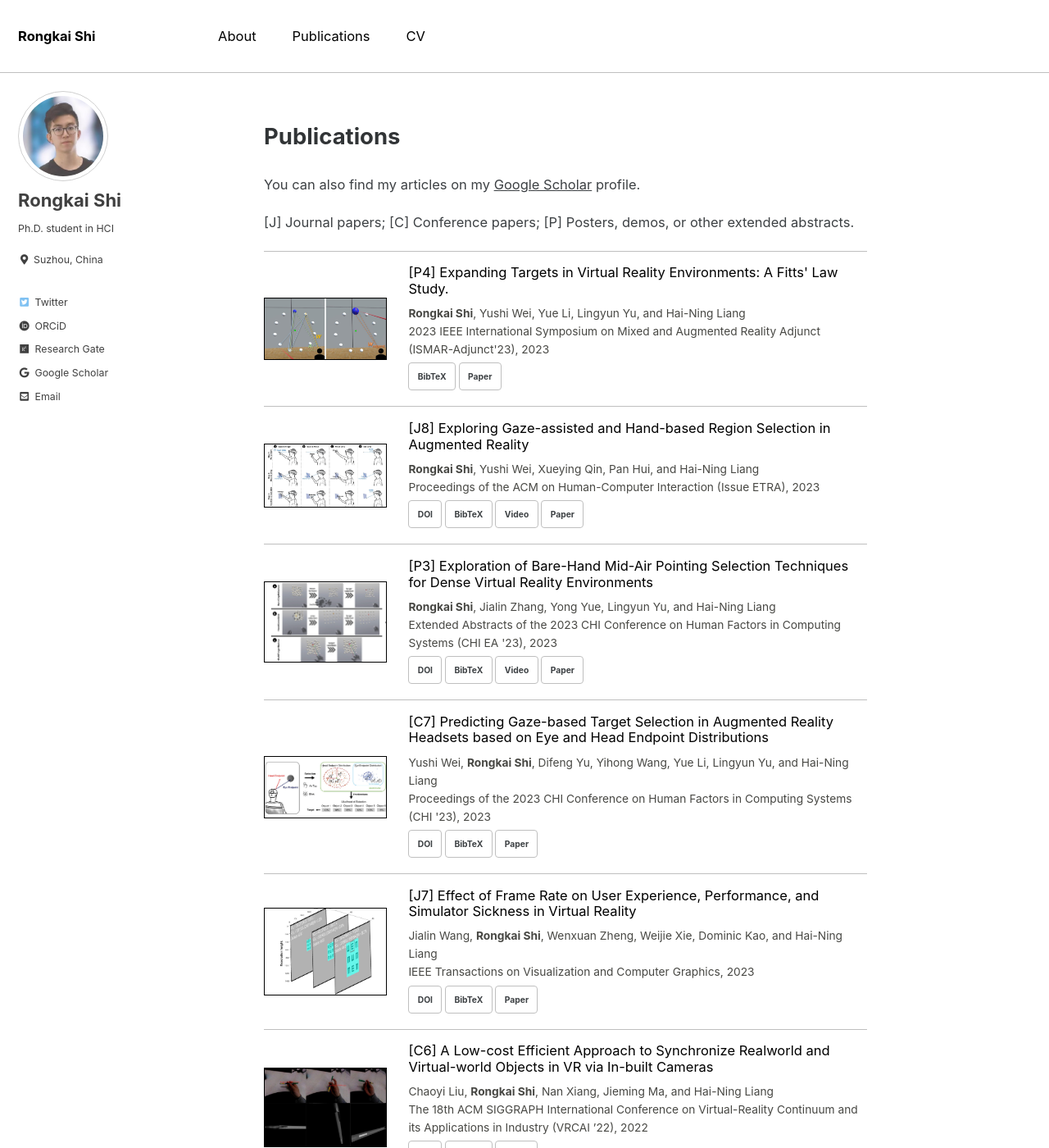
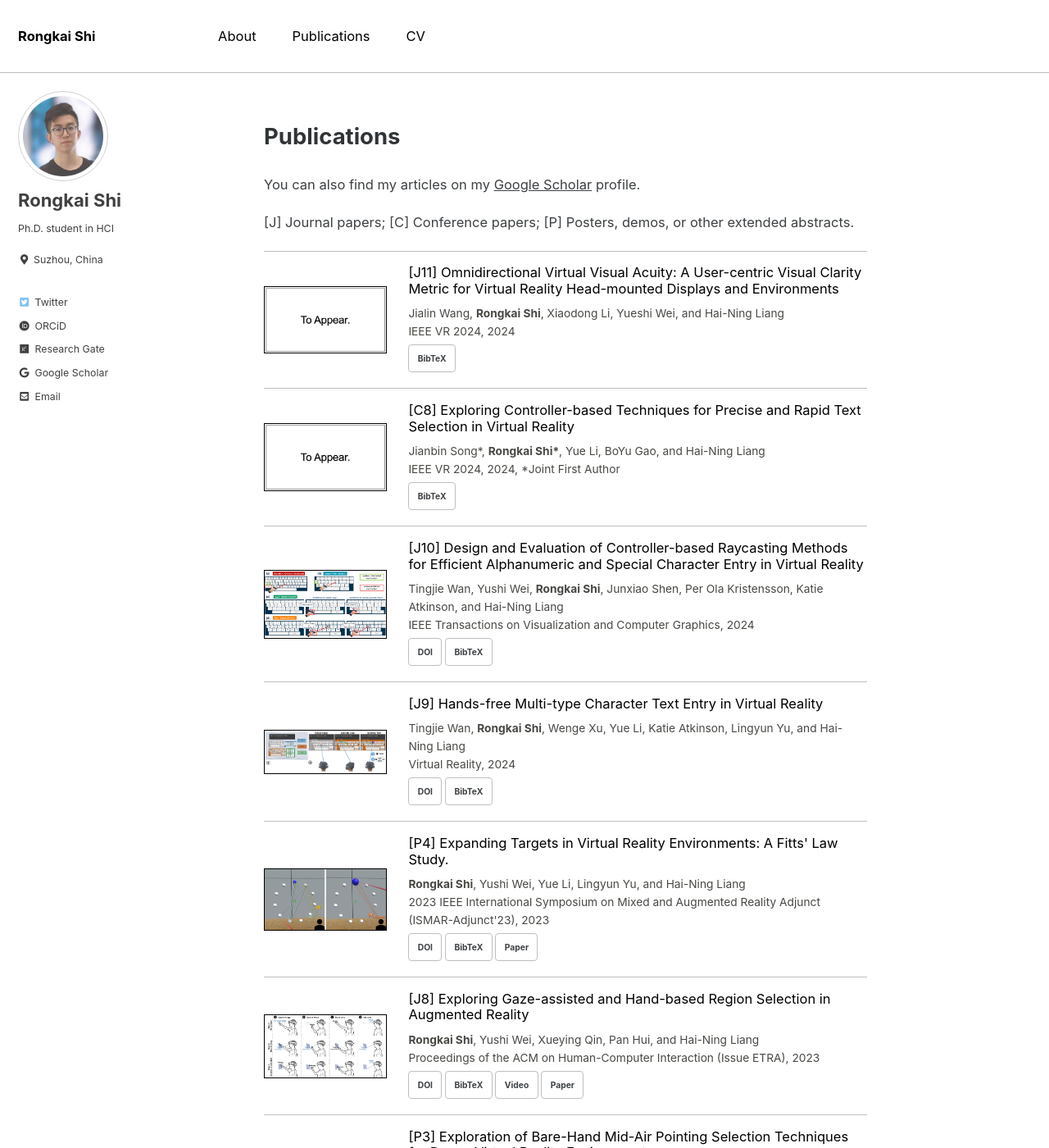
Before and after one commit to rongkaishi/rongkaishi.github.io, a Jekyll site: the page built from publications.html, in a window 1280 px wide and 1400 px high. Shown: the whole window at 82% size. Built offline with Jekyll 4.4.1, drawn with Linux system fonts in a browser that asks for light colours; cached includes are drawn as plain includes; some of the changed text lies outside the part shown.

Commit message:
UpdateJan24

```diff
--- /dev/null
+++ b/_publications/Jialin-VirtualVisualAcuity24.md
@@ -0,0 +1,15 @@
+---
+layout: bibformat
+title: "Omnidirectional Virtual Visual Acuity: A User-centric Visual Clarity Metric for Virtual Reality Head-mounted Displays and Environments"
+authors: Jialin Wang, <b>Rongkai Shi</b>, Xiaodong Li, Yueshi Wei, and Hai-Ning Liang
+publication: IEEE VR 2024
+year: 2024
+doi: ""
+pubtype: journal
+slug: ToAppear
+indexnum: 23
+index: "[J11]"
+video: ""
+---
+
+To appear.
--- /dev/null
+++ b/_publications/Jianbin-TextSelection24.md
@@ -0,0 +1,15 @@
+---
+layout: bibformat
+title: "Exploring Controller-based Techniques for Precise and Rapid Text Selection in Virtual Reality"
+authors: Jianbin Song*, <b>Rongkai Shi*</b>, Yue Li, BoYu Gao, and Hai-Ning Liang
+publication: IEEE VR 2024
+year: 2024, *Joint First Author
+doi: ""
+pubtype: conference
+slug: ToAppear
+indexnum: 22
+index: "[C8]"
+video: ""
+---
+
+To appear.
--- /dev/null
+++ b/_publications/Tingjie-ControllerTextEntry24.md
@@ -0,0 +1,25 @@
+---
+layout: bibformat
+title: "Design and Evaluation of Controller-based Raycasting Methods for Efficient Alphanumeric and Special Character Entry in Virtual Reality"
+authors: Tingjie Wan, Yushi Wei, <b>Rongkai Shi</b>, Junxiao Shen, Per Ola Kristensson, Katie Atkinson, and Hai-Ning Liang
+publication: IEEE Transactions on Visualization and Computer Graphics
+year: 2024
+doi: https://doi.org/10.1109/TVCG.2024.3349428
+pubtype: journal
+slug: Tingjie-ControllerTextEntry24
+indexnum: 21
+index: "[J10]"
+video: ""
+---
+
+
+@ARTICLE{10379826,<br/>
+  author={Wan, Tingjie and Wei, Yushi and Shi, Rongkai and Shen, Junxiao and Kristensson, Per Ola and Atkinson, Katie and Liang, Hai-Ning},<br/>
+  journal={IEEE Transactions on Visualization and Computer Graphics}, <br/>
+  title={Design and Evaluation of Controller-based Raycasting Methods for Efficient Alphanumeric and Special Character Entry in Virtual Reality}, <br/>
+  year={2024},<br/>
+  volume={},<br/>
+  number={},<br/>
+  pages={1-11},<br/>
+  keywords={Keyboards;Layout;Standards;Switches;Touch sensitive screens;Task analysis;Electronic mail;Virtual reality;text entry;keyboard layout;alphanumeric and special character entry;mode-switching;user study},<br/>
+  doi={10.1109/TVCG.2024.3349428}}
--- /dev/null
+++ b/_publications/Tingjie-HandsfreeTextEntry24.md
@@ -0,0 +1,24 @@
+---
+layout: bibformat
+title: "Hands-free Multi-type Character Text Entry in Virtual Reality"
+authors: Tingjie Wan, <b>Rongkai Shi</b>, Wenge Xu, Yue Li, Katie Atkinson, Lingyun Yu, and Hai-Ning Liang
+publication: Virtual Reality
+year: 2024
+doi: https://doi.org/10.1007/s10055-023-00902-z
+pubtype: journal
+slug: Tingjie-HandsfreeTextEntry24
+indexnum: 20
+index: "[J9]"
+video: ""
+---
+
+
+@ARTICLE{Wan2024Handsfree,<br/>
+  author={Wan, Tingjie and Shi, Rongkai and Xu, Wenge and Li, Yue and Atkinson, Katie and Yu, Lingyun and Liang, Hai-Ning},<br/>
+  journal={Virtual Reality}, <br/>
+  title={Hands-free multi-type character text entry in virtual reality}, <br/>
+  year={2024},<br/>
+  volume={28},<br/>
+  number={8},<br/>
+  pages={1-19},<br/>
+  doi={10.1007/s10055-023-00902-z}}
--- a/_publications/rk-expansion23.md
+++ b/_publications/rk-expansion23.md
@@ -4,7 +4,7 @@ title: "Expanding Targets in Virtual Reality Environments: A Fitts' Law Study."
 authors: <b>Rongkai Shi</b>, Yushi Wei, Yue Li, Lingyun Yu, and Hai-Ning Liang
 publication: 2023 IEEE International Symposium on Mixed and Augmented Reality Adjunct (ISMAR-Adjunct'23)
 year: 2023
-doi: ""
+doi: "https://doi.org/10.1109/ISMAR-Adjunct60411.2023.00132"
 pubtype: poster
 slug: rk-expansion23
 indexnum: 19
@@ -14,4 +14,13 @@ selected: false
 paperrep: true
 ---
 
-To appear.
+@INPROCEEDINGS{10322135, <br/>
+  author={Shi, Rongkai and Wei, Yushi and Li, Yue and Yu, Lingyun and Liang, Hai-Ning},<br/>
+  booktitle={2023 IEEE International Symposium on Mixed and Augmented Reality Adjunct (ISMAR-Adjunct)}, <br/>
+  title={Expanding Targets in Virtual Reality Environments: A Fitts’ Law Study}, <br/>
+  year={2023},<br/>
+  volume={},<br/>
+  number={},<br/>
+  pages={615-618},<br/>
+  keywords={Head-mounted displays;ISO Standards;Resists;Task analysis;Augmented reality;Human-centered computing;Human computer interaction (HCI);Interaction paradigms;Virtual reality;Empirical studies in HCI},<br/>
+  doi={10.1109/ISMAR-Adjunct60411.2023.00132}}
--- a/_publications/rk-freehanddense23.md
+++ b/_publications/rk-freehanddense23.md
@@ -1,9 +1,9 @@
 ---
 layout: bibformat
 title: "Exploration of Bare-Hand Mid-Air Pointing Selection Techniques for Dense Virtual Reality Environments"
-authors: <b>Rongkai Shi</b>, Jialin Zhang, Yong Yue, Lingyun Yu, and Hai-Ning Liang
+authors: <b>Rongkai Shi*</b>, Jialin Zhang*, Yong Yue, Lingyun Yu, and Hai-Ning Liang
 publication: Extended Abstracts of the 2023 CHI Conference on Human Factors in Computing Systems (CHI EA '23)
-year: 2023
+year: 2023, *Joint First Author
 doi: https://doi.org/10.1145/3544549.3585615
 pubtype: poster
 slug: rk-freehanddense23
```
Also changed, not shown: _layouts/home.html (+11 -6 lines), assets/pubimg/Tingjie-ControllerTextEntry24.jpg (added), assets/pubimg/Tingjie-HandsfreeTextEntry24.jpg (added), assets/pubimg/ToAppear.jpg (added), 1 other file.
